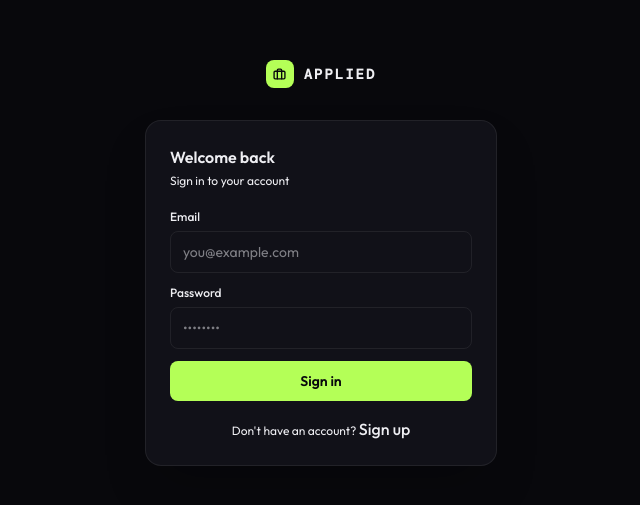
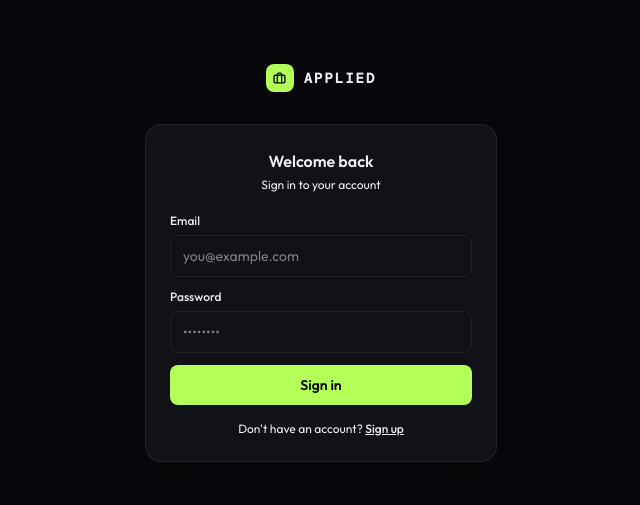
Before and after one commit to akshajravi/Applied, a React (Vite) app: page / in a window 1280 px wide. Shown: the part 137-642 px from the top of the page, without its empty margins (319-959 px from the left). Built offline with nearby package versions, Linux system fonts and the light colour scheme; no server answers.

Commit message:
centered text on login page and fixed size of 'sign in' button

```diff
--- a/src/app/Login.tsx
+++ b/src/app/Login.tsx
@@ -64,10 +64,10 @@ export default function Login() {
             </div>
           ) : (
             <>
-              <h2 className="text-base font-semibold text-foreground mb-1">
+              <h2 className="text-base font-semibold text-foreground mb-1 text-center">
                 {isSignUp ? "Create account" : "Welcome back"}
               </h2>
-              <p className="text-xs text-muted-foreground mb-5">
+              <p className="text-xs text-muted-foreground mb-5 text-center">
                 {isSignUp ? "Start tracking your applications" : "Sign in to your account"}
               </p>
 
@@ -119,7 +119,7 @@ export default function Login() {
                     setIsSignUp(!isSignUp);
                     setError("");
                   }}
-                  className="text-foreground hover:underline"
+                  className="text-xs text-foreground underline p-0"
                 >
                   {isSignUp ? "Sign in" : "Sign up"}
                 </button>
```
